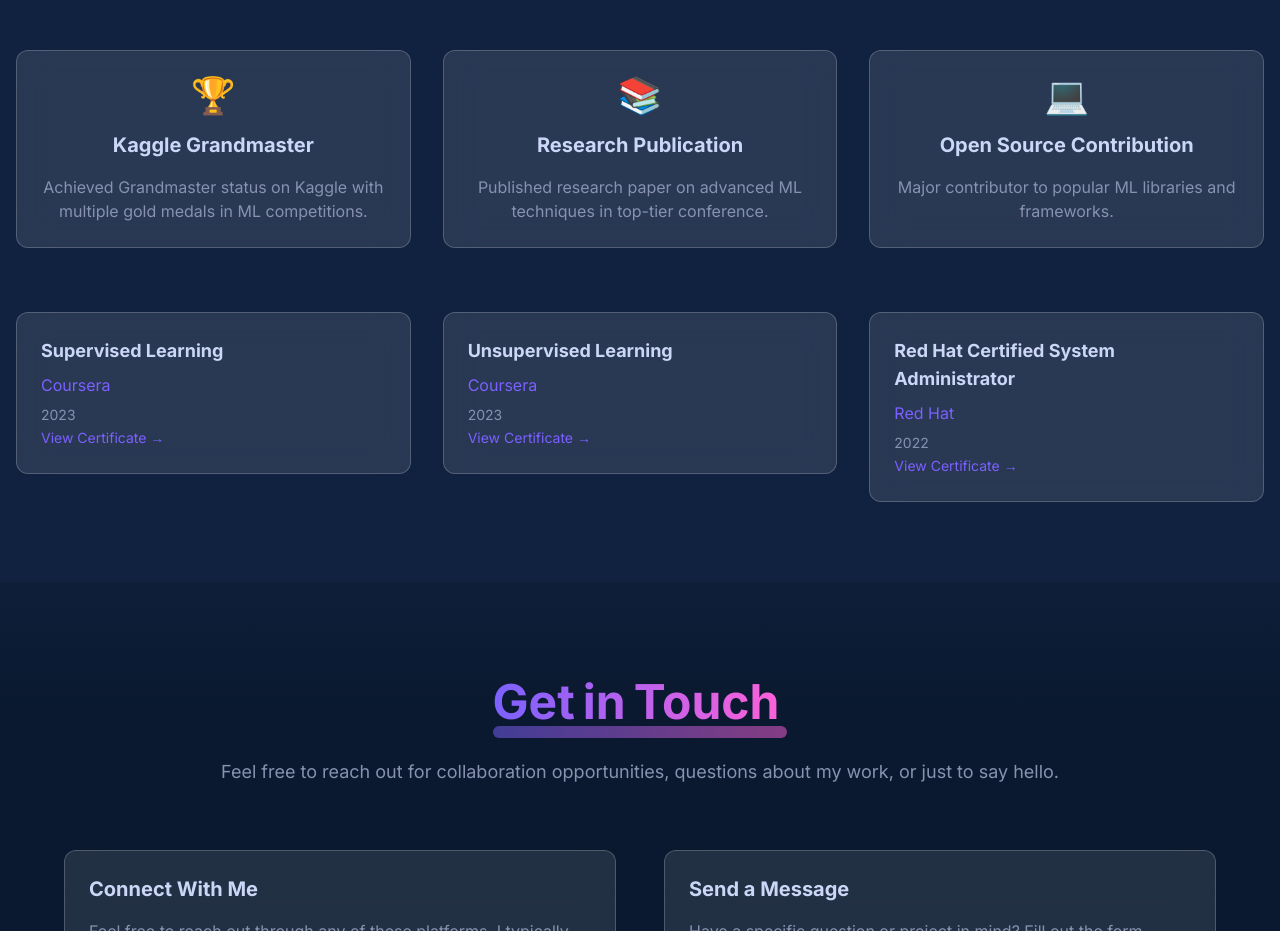
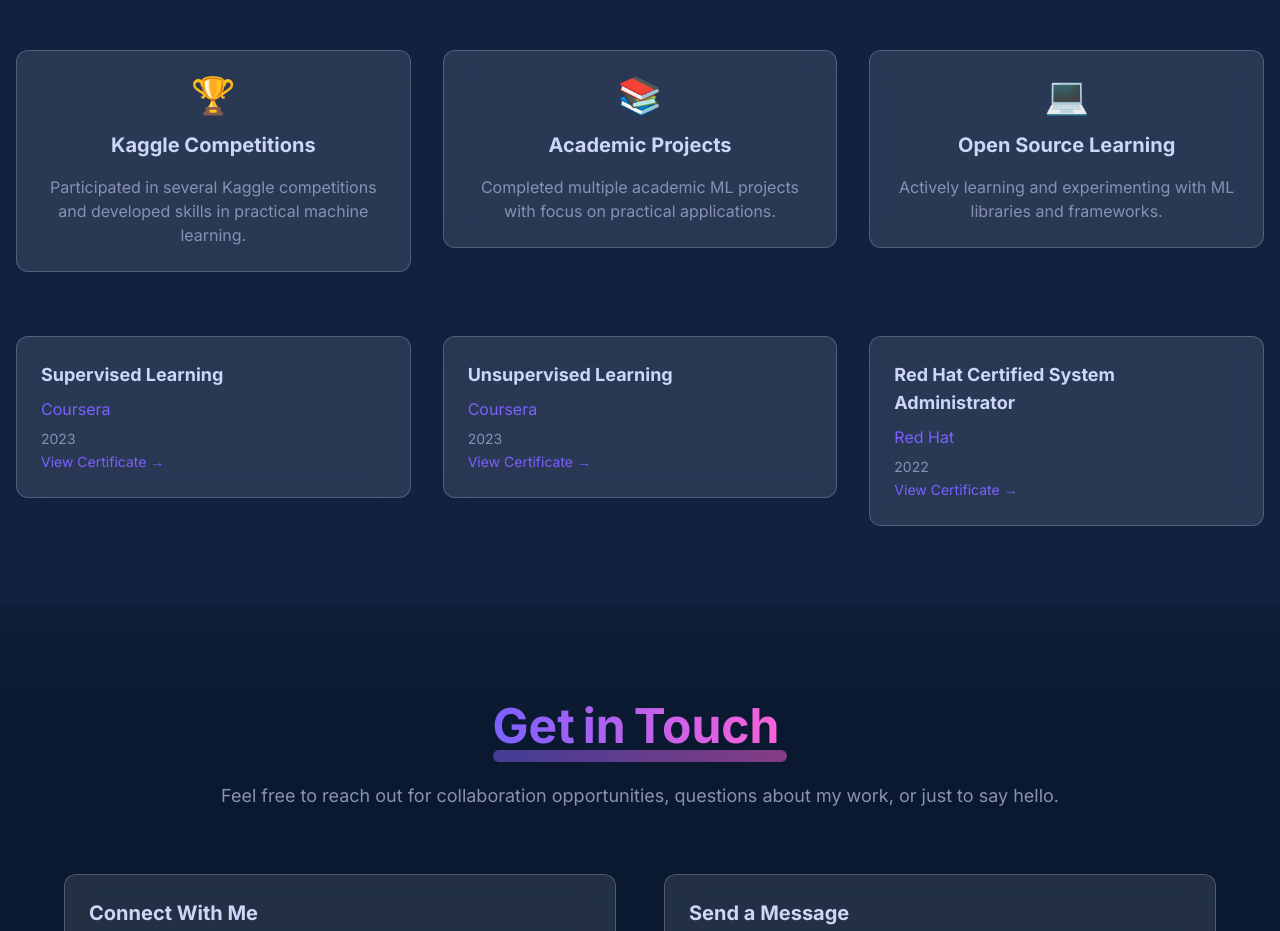
Before and after one commit to Krishilgithub/Krishil-Portfolio, a Next.js app: page / in a window 1280 px wide. Shown: the part 7600-8531 px from the top of the page. Built offline with nearby package versions, Linux system fonts and the light colour scheme.

Commit message:
Update achievements to be more modest and fix timeline dot positioning

```diff
--- a/src/components/sections/Achievements.tsx
+++ b/src/components/sections/Achievements.tsx
@@ -9,22 +9,23 @@ import SectionHeading from "../shared/SectionHeading";
 const achievements = [
   {
     id: 1,
-    title: "Kaggle Grandmaster",
+    title: "Kaggle Competitions",
     description:
-      "Achieved Grandmaster status on Kaggle with multiple gold medals in ML competitions.",
+      "Participated in several Kaggle competitions and developed skills in practical machine learning.",
     icon: "🏆",
   },
   {
     id: 2,
-    title: "Research Publication",
+    title: "Academic Projects",
     description:
-      "Published research paper on advanced ML techniques in top-tier conference.",
+      "Completed multiple academic ML projects with focus on practical applications.",
     icon: "📚",
   },
   {
     id: 3,
-    title: "Open Source Contribution",
-    description: "Major contributor to popular ML libraries and frameworks.",
+    title: "Open Source Learning",
+    description:
+      "Actively learning and experimenting with ML libraries and frameworks.",
     icon: "💻",
   },
 ];
--- a/src/components/sections/Education.tsx
+++ b/src/components/sections/Education.tsx
@@ -84,7 +84,7 @@ const Education = () => {
               className="relative mb-16 pl-10 md:pl-20"
             >
               {/* Timeline Dot - positioned exactly on the timeline */}
-              <div className="absolute w-5 h-5 rounded-full bg-[#7B61FF] z-10 md:left-[32px] left-[16px] top-[24px] transform -translate-x-1/2">
+              <div className="absolute w-5 h-5 rounded-full bg-[#7B61FF] z-10 md:left-[20px] left-[10px] top-[24px] transform -translate-x-1/2">
                 <div className="w-full h-full rounded-full bg-[#7B61FF] animate-ping opacity-30"></div>
               </div>
 
```
